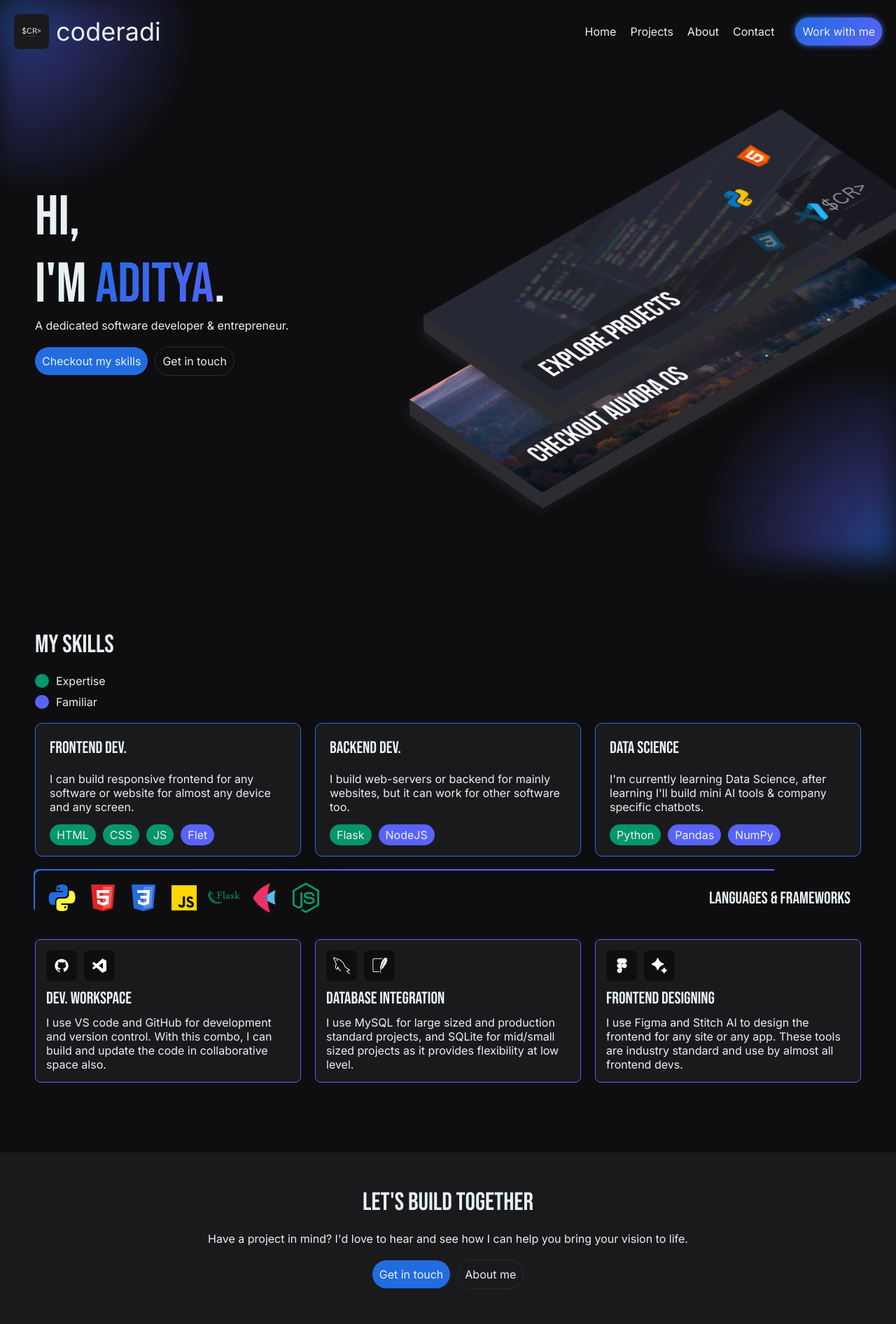
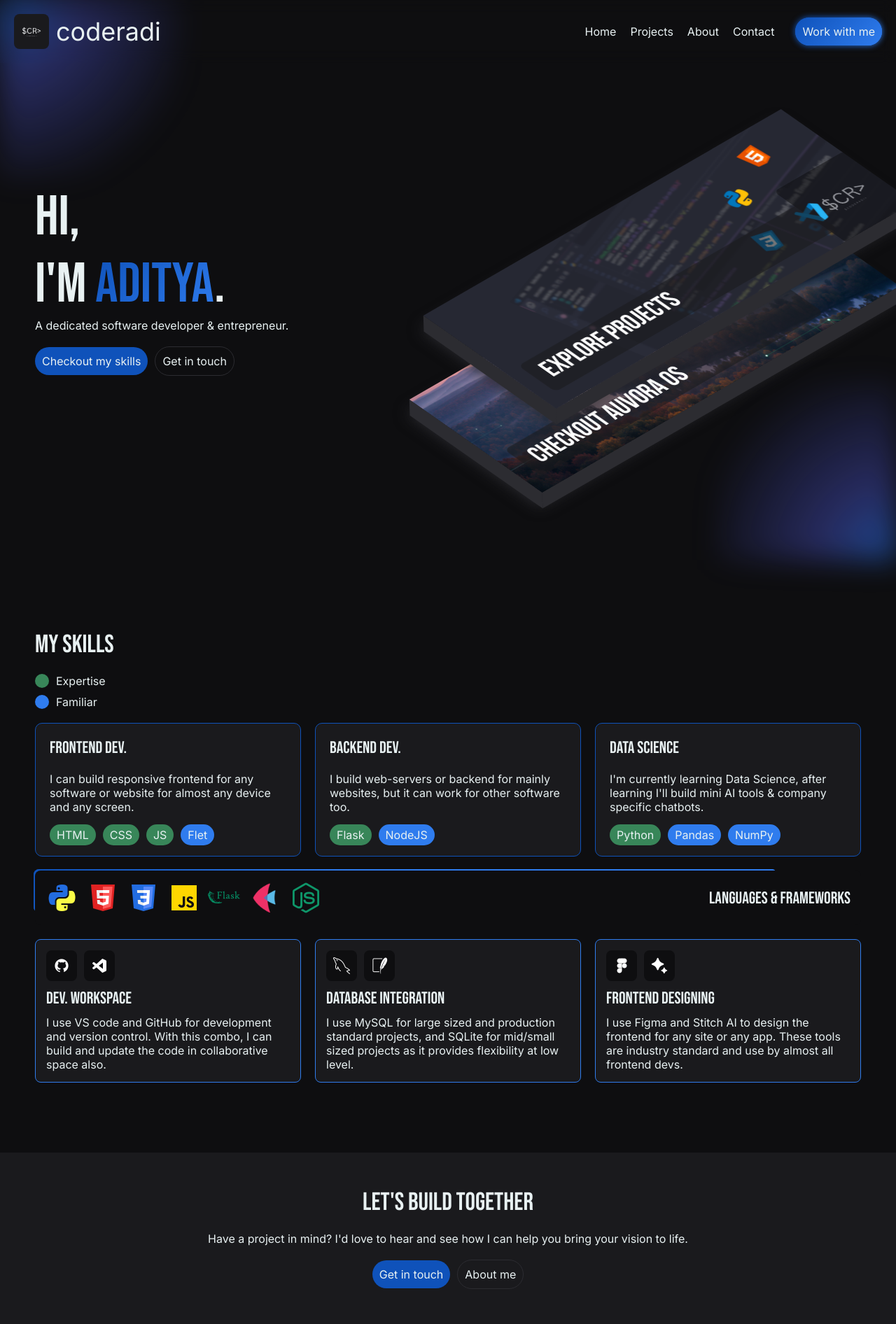
Before and after one commit to coderadi-in/coderadi, a Flask app: page / in a window 1280 px wide; the page is wider, and only the part inside the window is pictured. Shown: that part at 70% size. Run offline with Flask 3, Linux system fonts and the light colour scheme; some libraries are stand-ins or nearby versions.

Commit message:
Improved SEO

```diff
--- a/static/css/base/base.css
+++ b/static/css/base/base.css
@@ -4,8 +4,8 @@
     --background: #0E0E10;
     --surface: #1A1A1D;
 
-    --primary: #226CE0;
-    --secondary: #5863F8;
+    --primary: #0F52BA;
+    --secondary: #2F7CEE;
 
     --text: #E8F1F2;
     --border: #2C2C31;
--- a/static/css/pages/home.css
+++ b/static/css/pages/home.css
@@ -142,7 +142,7 @@
     border-radius: 20px;
 }
 
-.skills .e {background-color: #059669;}
+.skills .e {background-color: #388659;}
 .skills .w {background-color: var(--secondary);}
 
 .skills #langs {
--- a/templates/pages/home.html
+++ b/templates/pages/home.html
@@ -43,12 +43,12 @@ Welcome to my portfolio. I'm a dedicated software developer & entrepreneur.">
             <div class="image-content column gap-50">
                 <div class="bar" style="--top-offset: 70px; --delay: 0ms;">
                     <img src="{{ url_for('static', filename='assets/images/projects-thumbnail.png') }}"
-                        alt="View projects" class="img">
+                        alt="View projects" class="img" loading="lazy">
                 </div>
 
                 <div class="bar" style="--top-offset: -70px; --delay: 200ms;">
                     <img src="{{ url_for('static', filename='assets/images/auvora-thumbnail.png') }}"
-                        alt="Checkout Auvora" class="img">
+                        alt="Checkout Auvora" class="img" loading="lazy">
                 </div>
             </div>
         </section>
@@ -103,7 +103,7 @@ Welcome to my portfolio. I'm a dedicated software developer & entrepreneur.">
             </div>
 
             <div class="row h-sb gap-20" id="langs">
-                <ui class="list res-row gap-10">
+                <ul class="list res-row gap-10">
                     <li><img src="{{ url_for('static', filename='assets/icons/python.png') }}" alt="python" loading="lazy" class="icon"></li>
                     <li><img src="{{ url_for('static', filename='assets/icons/html.png') }}" alt="html" loading="lazy" class="icon"></li>
                     <li><img src="{{ url_for('static', filename='assets/icons/css.png') }}" alt="css" loading="lazy" class="icon"></li>
@@ -111,37 +111,37 @@ Welcome to my portfolio. I'm a dedicated software developer & entrepreneur.">
                     <li><img src="{{ url_for('static', filename='assets/icons/flask.png') }}" alt="flask" loading="lazy" class="icon"></li>
                     <li><img src="{{ url_for('static', filename='assets/icons/flet.png') }}" alt="flet" loading="lazy" class="icon"></li>
                     <li><img src="{{ url_for('static', filename='assets/icons/nodejs.png') }}" alt="nodejs" loading="lazy" class="icon"></li>
-                </ui>
+                </ul>
 
                 <h3 class="h3">Languages & frameworks</h3>
             </div>
 
             <div class="grid gap-20" id="tech">
                 <div class="tool column gap-10">
-                    <ui class="list row gap-10">
+                    <ul class="list row gap-10">
                         <li><img src="{{ url_for('static', filename='assets/icons/git.png') }}" alt="GitHub" class="icon"></li>
                         <li><img src="{{ url_for('static', filename='assets/icons/vs-code.png') }}" alt="VS Code" class="icon"></li>
-                    </ui>
+                    </ul>
 
                     <h3 class="h3">Dev. workspace</h3>
                     <p class="para">I use VS code and GitHub for development and version control. With this combo, I can build and update the code in collaborative space also.</p>
                 </div>
 
                 <div class="tool column gap-10">
-                    <ui class="list row gap-10">
+                    <ul class="list row gap-10">
                         <li><img src="{{ url_for('static', filename='assets/icons/mysql.png') }}" alt="MySQL" class="icon"></li>
                         <li><img src="{{ url_for('static', filename='assets/icons/sqlite.png') }}" alt="SQLite" class="icon"></li>
-                    </ui>
+                    </ul>
 
                     <h3 class="h3">Database integration</h3>
                     <p class="para">I use MySQL for large sized and production standard projects, and SQLite for mid/small sized projects as it provides flexibility at low level.</p>
                 </div>
 
                 <div class="tool column gap-10">
-                    <ui class="list row gap-10">
+                    <ul class="list row gap-10">
                         <li><img src="{{ url_for('static', filename='assets/icons/figma.png') }}" alt="Figma" class="icon"></li>
                         <li><img src="{{ url_for('static', filename='assets/icons/stitch.png') }}" alt="Stitch AI" class="icon"></li>
-                    </ui>
+                    </ul>
 
                     <h3 class="h3">Frontend designing</h3>
                     <p class="para">I use Figma and Stitch AI to design the frontend for any site or any app. These tools are industry standard and use by almost all frontend devs.</p>
```
Also changed, not shown: templates/pages/about.html (added, +11 -0 lines).
